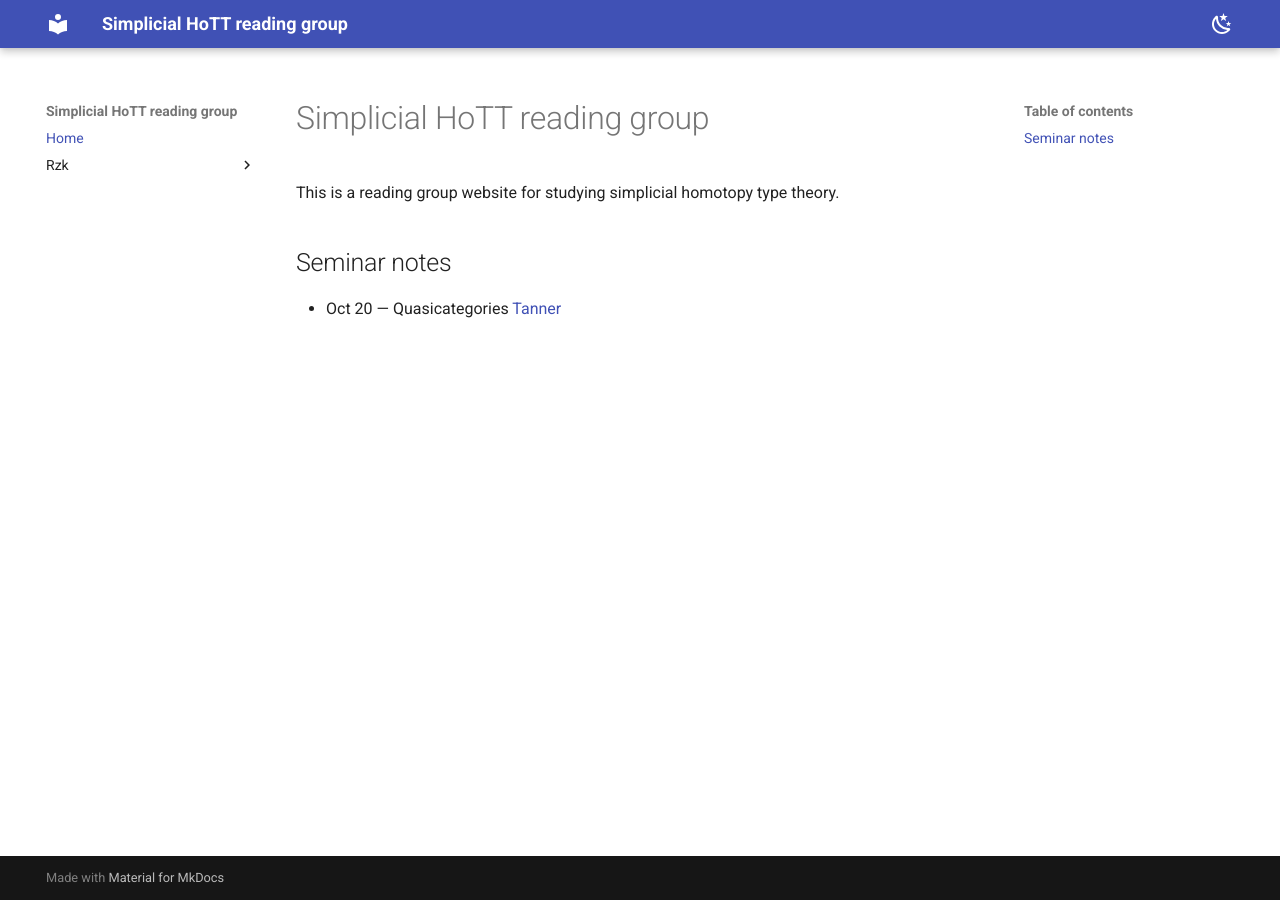
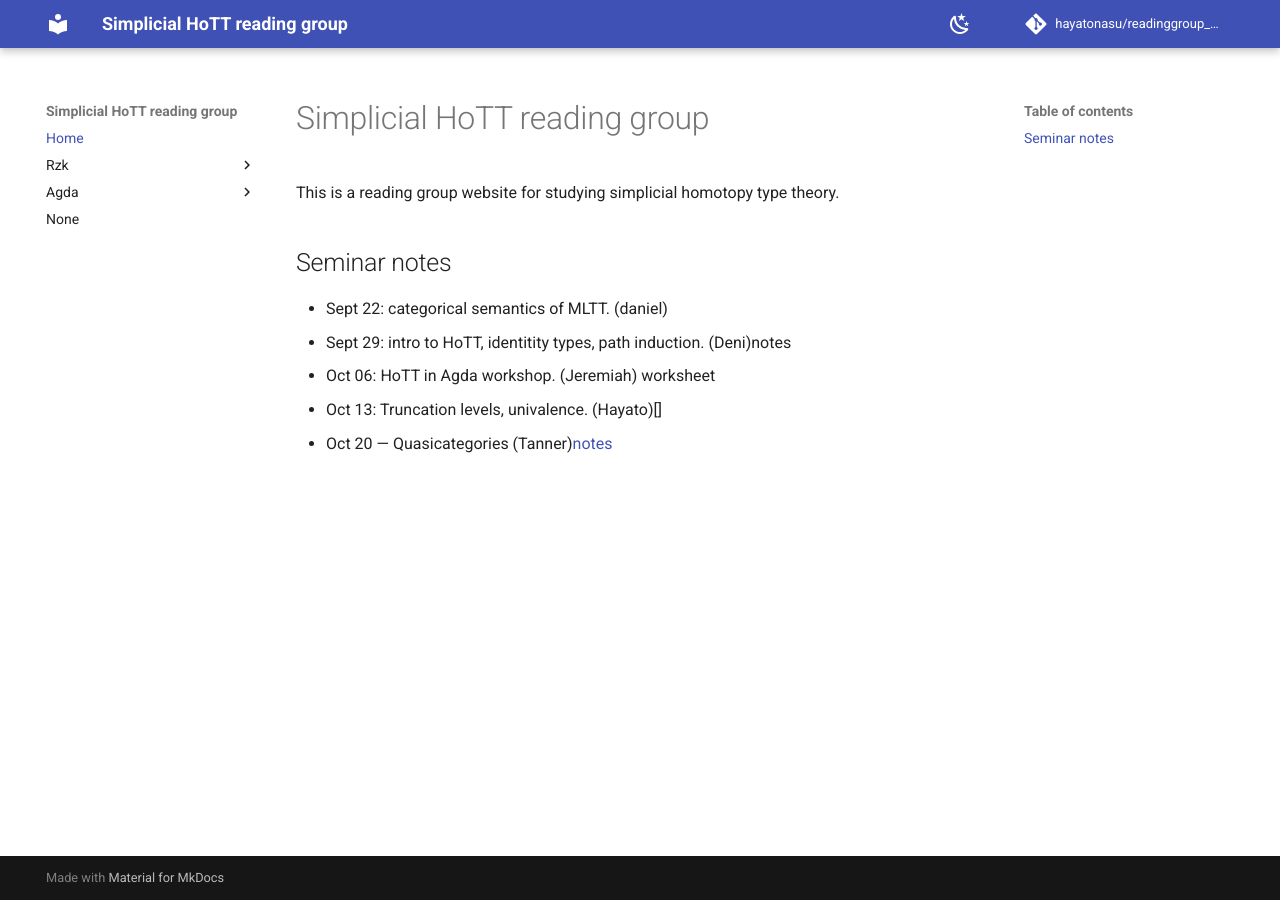
Before and after one commit to hayatonasu/readinggroup_simplicialhott, an MkDocs documentation site: the page built from docs/index.md, in a window 1280 px wide. Built offline with MkDocs 1.6.1 and Material for MkDocs 9.7.7, drawn with Linux system fonts in a browser that asks for light colours; comment, search, counter and statistics services are not loaded.

Commit message:
Agda files uploaded.

```diff
--- a/docs/index.md
+++ b/docs/index.md
@@ -4,4 +4,8 @@ This is a reading group website for studying simplicial homotopy type theory.
 
 ## Seminar notes
 
-- Oct 20 — Quasicategories [Tanner](seminarnotes/Oct20_Tanner_Type_Theory_Quasicategory_Presentation.pdf)
+- Sept 22: categorical semantics of MLTT. (daniel)
+- Sept 29: intro to HoTT, identitity types, path induction. (Deni)notes
+- Oct 06: HoTT in Agda workshop. (Jeremiah) worksheet
+- Oct 13: Truncation levels, univalence. (Hayato)[]
+- Oct 20 — Quasicategories (Tanner)[notes](seminarnotes/Oct20_Tanner_Type_Theory_Quasicategory_Presentation.pdf)
--- a/mkdocs.yml
+++ b/mkdocs.yml
@@ -1,4 +1,6 @@
 site_name: Simplicial HoTT reading group
+repo_url: https://github.com/hayatonasu/readinggroup_simplicialhott
+repo_name: hayatonasu/readinggroup_simplicialhott
 
 plugins:
   - rzk
@@ -29,7 +31,10 @@ nav:
   - Home: index.md
   - Rzk:
     - Test: rzk/test.rzk.md
-    - GitHub: https://github.com/hayatonasu/readinggroup_simplicialhott
+  - Agda:
+    - Oct 6 practice: agda/Oct6practice.lagda.md
+    - Oct 13: agda/Oct13.lagda.md
+  - Github repo https://github.com/hayatonasu/readinggroup_simplicialhott
 
 extra_javascript:
   - javascript/mathjax.js
```
Also changed, not shown: Agdafiles/Oct13.lagda.md (+38 -38 lines), Agdafiles/Oct6practice.lagda.md (+26 -26 lines), 2 other files.
